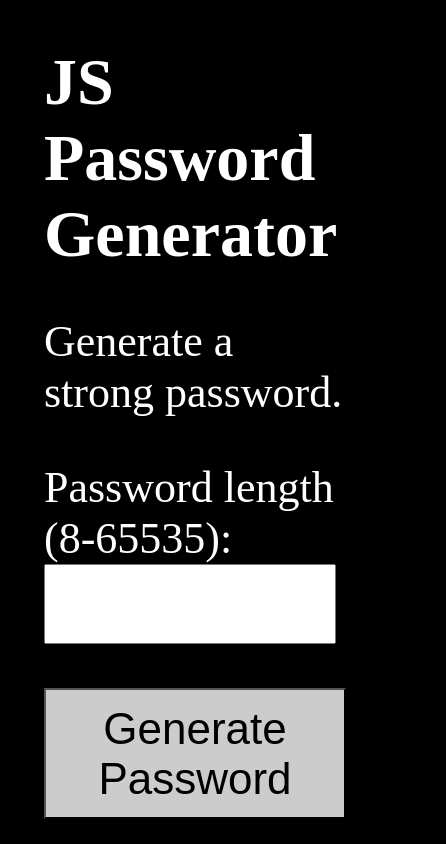
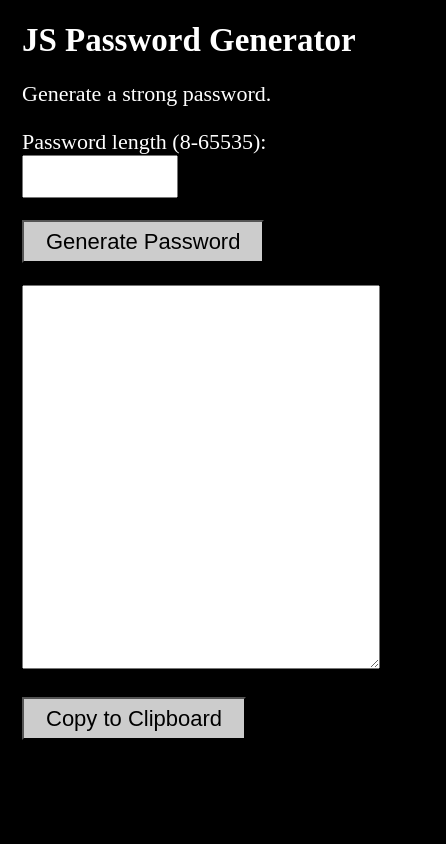
Before and after one commit to BrendanGasparin/js-password-generator, a plain HTML site: page index.html in a window 390 px wide. Shown: the top 844 px of the page, 446 px wide, since content can reach past the window. Drawn offline with Linux system fonts and the light colour scheme.

Commit message:
Adjust font size on mobile devices

```diff
--- a/css/style.css
+++ b/css/style.css
@@ -1,7 +1,7 @@
 * {
   margin: 0;
   padding: 0;
-  font-size: 44px;
+  font-size: 22px;
 }
 
 body {
```
